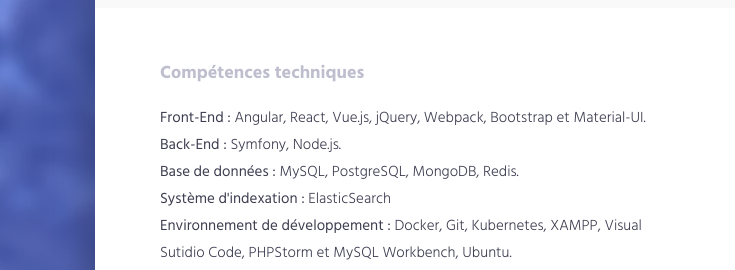
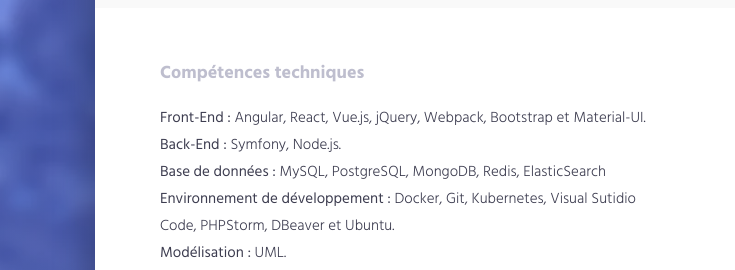
Before and after one commit to abdelali-touil/about, a plain HTML site: page index.html in a window 1280 px wide. Shown: the part 530-800 px from the top of the page, 545-1280 px from the left. Drawn offline with nearby package versions, Linux system fonts and the light colour scheme.

Commit message:
Update index.html

```diff
--- a/index.html
+++ b/index.html
@@ -90,9 +90,8 @@
                                     <ul>
                                         <li><b>Front-End :</b> Angular, React, Vue.js, jQuery, Webpack, Bootstrap et Material-UI.</li>
                                         <li><b>Back-End :</b> Symfony, Node.js.</li>
-                                        <li><b>Base de données :</b> MySQL, PostgreSQL, MongoDB, Redis.</li>
-                                        <li><b>Système d'indexation :</b> ElasticSearch</li>
-                                        <li><b>Environnement de développement :</b> Docker, Git, Kubernetes, XAMPP, Visual Sutidio Code, PHPStorm et MySQL Workbench, Ubuntu.</li>
+                                        <li><b>Base de données :</b> MySQL, PostgreSQL, MongoDB, Redis, ElasticSearch</li>
+                                        <li><b>Environnement de développement :</b> Docker, Git, Kubernetes, Visual Sutidio Code, PHPStorm, DBeaver et Ubuntu.</li>
                                         <li><b>Modélisation :</b> UML.</li>
                                         <li><b>Méthodologie et Agilité :</b> Scrum.</li>
                                     </ul>
```
